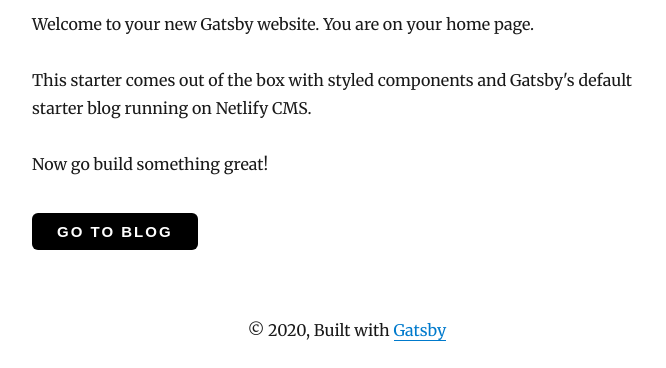
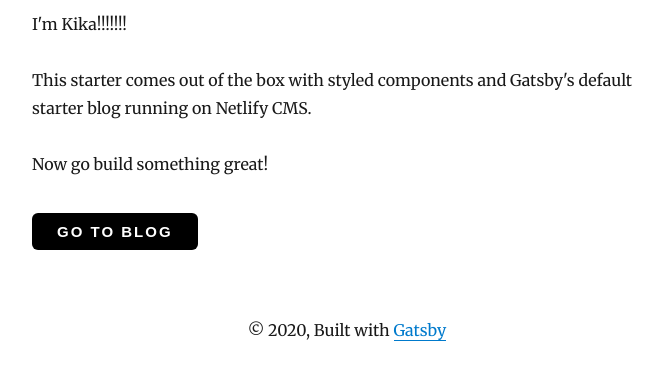
Before and after one commit to kristinamacekovic/kikas-gatsby-blog, a Gatsby site: page / in a window 1280 px wide. Shown: the part 739-1107 px from the top of the page, without its empty margins (293-959 px from the left). Built offline with nearby package versions, Linux system fonts and the light colour scheme; Gatsby itself is replaced by a stand-in of ours; some packages are replaced by stand-ins of ours.

Commit message:
Change text on home page

```diff
--- a/src/pages/index.js
+++ b/src/pages/index.js
@@ -22,7 +22,7 @@ class IndexPage extends React.Component {
             👋
           </span>
         </h1>
-        <p>Welcome to your new Gatsby website. You are on your home page.</p>
+        <p>I'm Kika!!!!!!!</p>
         <p>
           This starter comes out of the box with styled components and Gatsby's
           default starter blog running on Netlify CMS.
```
